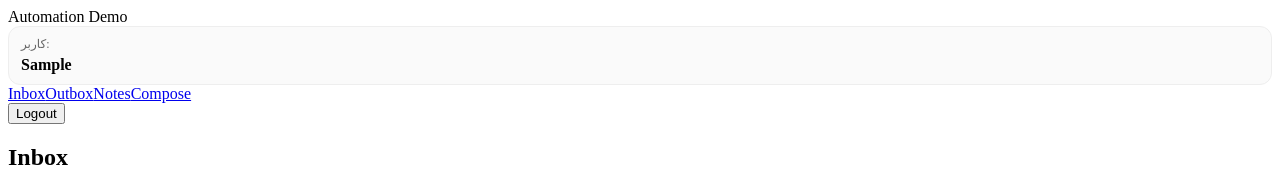
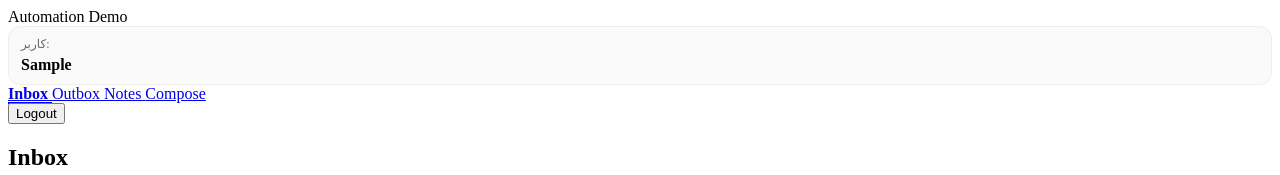
Before and after one commit to Arshiya-rze/system-consultant-office-automation-task, an Angular app in the folder client/: page /login in a window 1280 px wide. Both pictures are taken after typing "Sample", "Sample123" into the empty fields and a click on the button "ورود". Shown: the top 175 px of the page. Built offline with nearby package versions, Linux system fonts and the light colour scheme.

Commit message:
fix(layout): correct nested routing links and active state

```diff
--- a/client/src/app/features/shell/layout/app-layout/app-layout.component.html
+++ b/client/src/app/features/shell/layout/app-layout/app-layout.component.html
@@ -8,10 +8,27 @@
     </div>
 
     <nav class="menu">
-      <a routerLink="/app/inbox" routerLinkActive="active">Inbox</a>
-      <a routerLink="/app/outbox" routerLinkActive="active">Outbox</a>
-      <a routerLink="/app/notes" routerLinkActive="active">Notes</a>
-      <a routerLink="/app/compose" routerLinkActive="active">Compose</a>
+      <a routerLink="/app/inbox"
+        routerLinkActive="active-link"
+        [routerLinkActiveOptions]="{ exact: true }">
+        Inbox
+      </a>
+
+      <a routerLink="/app/outbox"
+        routerLinkActive="active-link"
+        [routerLinkActiveOptions]="{ exact: true }">
+        Outbox
+      </a>
+
+      <a routerLink="/app/notes"
+        routerLinkActive="active-link">
+        Notes
+      </a>
+
+      <a routerLink="/app/compose"
+        routerLinkActive="active-link">
+        Compose
+      </a>
     </nav>
 
     <div class="footer">
--- a/client/src/app/features/shell/layout/app-layout/app-layout.component.scss
+++ b/client/src/app/features/shell/layout/app-layout/app-layout.component.scss
@@ -14,3 +14,8 @@
   font-weight: 700;
   margin-top: 4px;
 }
+
+.active-link{
+  font-weight: 700;
+  border-bottom: 2px solid currentColor;
+}
```
